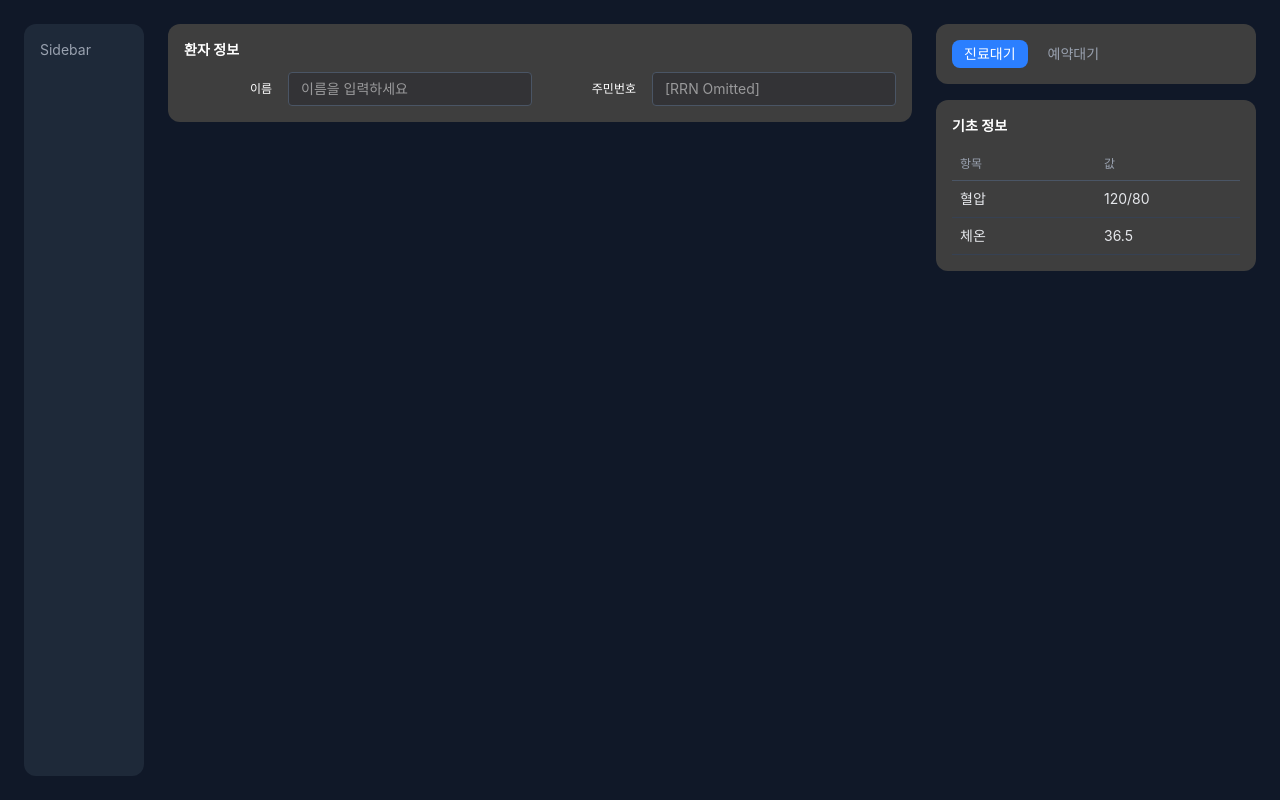
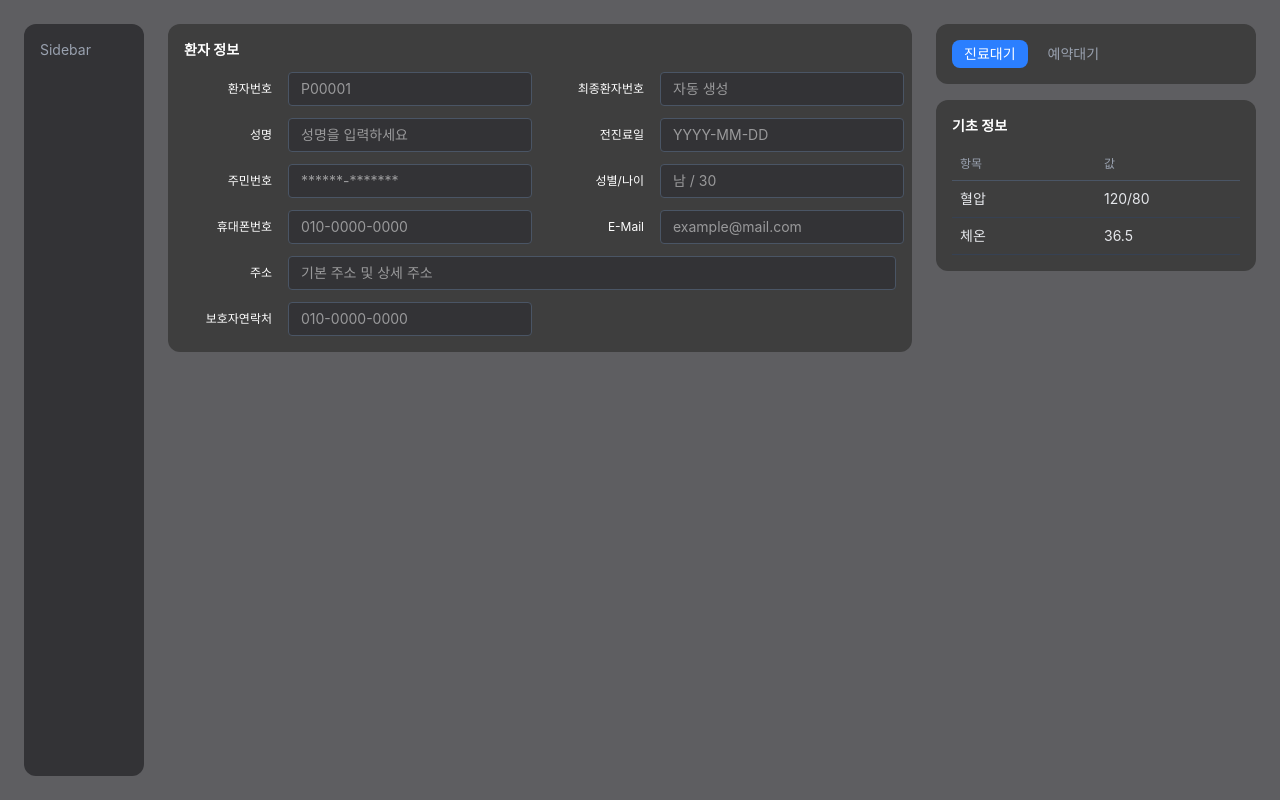
Before and after one commit to CSID-DGU/2026-1-CECD1-5-Artifact-9, a React (Vite) app in the folder frontend/: page / in a window 1280 px wide. Built offline with nearby package versions, Linux system fonts and the light colour scheme.

Commit message:
feat: 환자 정보 입력란 추가

```diff
--- a/frontend/src/App.tsx
+++ b/frontend/src/App.tsx
@@ -8,18 +8,36 @@ export default function App() {
   const [tab, setTab] = useState("진료대기");
 
   return (
-    <div className="min-h-screen bg-gray-900 text-white p-6 flex gap-6 font-sans">
+    <div className="min-h-screen bg-main-bg text-white p-6 flex gap-6 font-sans">
       {/* 사이드바 영역 */}
-      <aside className="w-30 bg-gray-800 rounded-xl p-4 text-gray-400 text-sm">
+      <aside className="w-30 bg-side-bg rounded-xl p-4 text-gray-400 text-sm">
         Sidebar
       </aside>
 
       {/* 중앙 메인 콘텐츠 */}
       <main className="flex-1 flex flex-col gap-4">
         <Card title="환자 정보">
-          <div className="grid grid-cols-2 gap-4">
-            <Input label="이름" placeholder="이름을 입력하세요" />
-            <Input label="주민번호" placeholder="[RRN Omitted]" />
+          {/* 2컬럼 그리드로 배치 */}
+          <div className="grid grid-cols-2 gap-x-8 gap-y-3">
+            <Input label="환자번호" placeholder="P00001" />
+            <Input label="최종환자번호" placeholder="자동 생성" />
+
+            <Input label="성명" placeholder="성명을 입력하세요" />
+            <Input label="전진료일" placeholder="YYYY-MM-DD" />
+
+            {/* 주민번호: 개인정보 보호를 위해 Placeholder 처리 */}
+            <Input label="주민번호" placeholder="******-*******" />
+            <Input label="성별/나이" placeholder="남 / 30" />
+
+            <Input label="휴대폰번호" placeholder="010-0000-0000" />
+            <Input label="E-Mail" placeholder="example@mail.com" />
+
+            {/* 주소는 길 수 있으므로 col-span-2를 사용하여 한 줄을 다 쓰게 할 수도 있습니다 */}
+            <div className="col-span-2">
+              <Input label="주소" placeholder="기본 주소 및 상세 주소" />
+            </div>
+
+            <Input label="보호자연락처" placeholder="010-0000-0000" />
           </div>
         </Card>
       </main>
```
